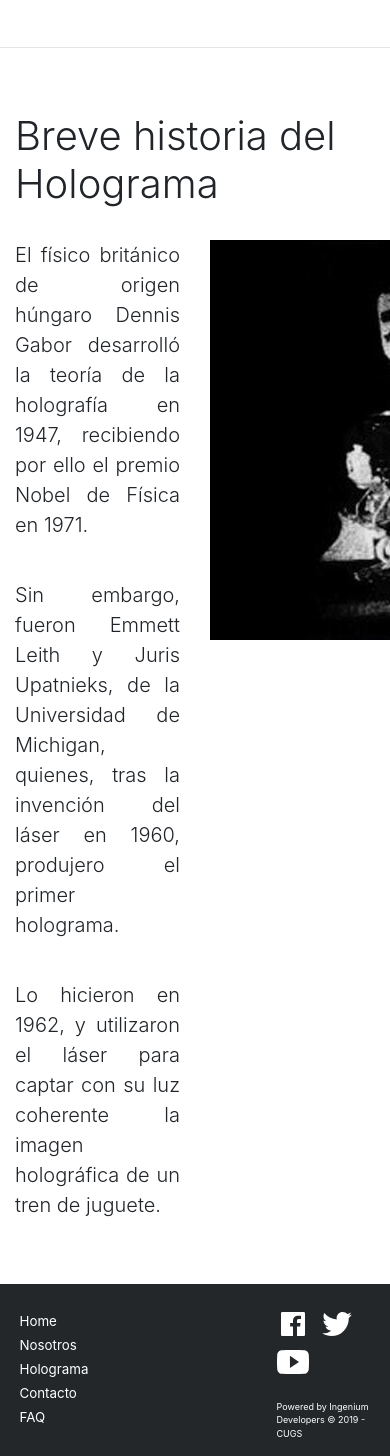
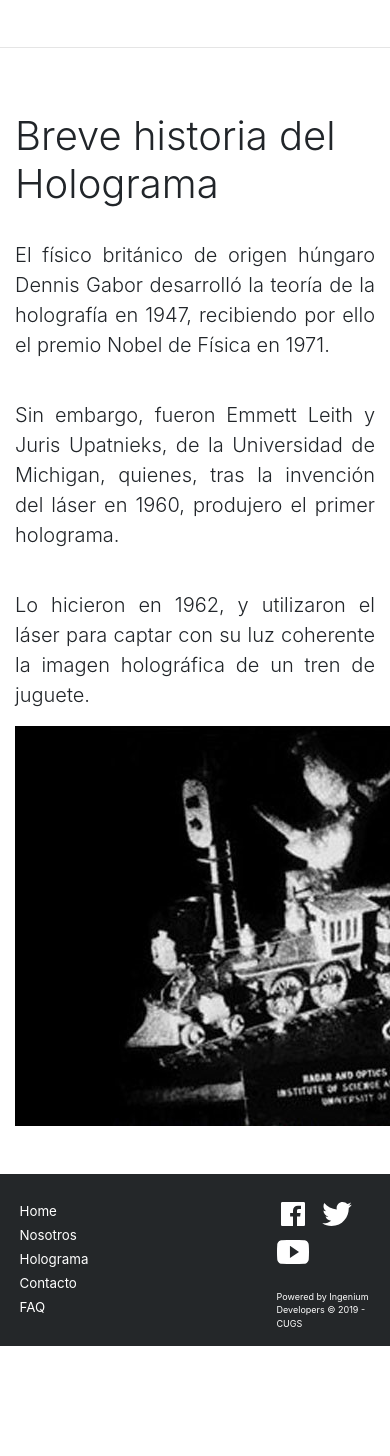
Before and after one commit to rtcht/ig_p1, a Flask app: page / in a window 390 px wide; the page is wider, and only the part inside the window is pictured. Shown: the part 1208-2664 px from the top of that part. After the commit the page ends 2554 px from the top of that part, so only its background shows below. Run offline with Flask 2, Linux system fonts and the light colour scheme; some libraries are stand-ins or nearby versions.

Commit message:
correccion de error en presupuesto y maquetacion

```diff
--- a/app.py
+++ b/app.py
@@ -133,23 +133,23 @@ def cotizacion():
 	    <th>CANTIDAD</th>
 	    <th>PRECIO UNIT</th>
 	  </tr>
-	  <tr>
-	    <th>""" + ("Chico" if request.form['tamanio_holograma'] == "5000" else ("Mediano" if request.form['tamanio_holograma'] == "7000" else "Grande")) + """</th>
+	<tr>
+	    <th>""" + ("Chico" if request.form['tamanio_holograma'] == "23000" else ("Mediano" if request.form['tamanio_holograma'] == "28000" else "Grande")) + """</th>
 	    <th>1</th>
 	    <th>""" + request.form['tamanio_holograma'] + """</th>
 	  </tr>
 	  <tr>
-	    <th>""" + ("Iluminado" if request.form['ambiente_holograma'] == "1500" else ("Oscuro" ))+ """</th>
+	    <th>""" + ("Iluminado" if request.form['ambiente_holograma'] == "8000" else ("Oscuro" ))+ """</th>
 	    <th>1</th>
 	    <th>""" + request.form['ambiente_holograma'] + """</th>
 	  </tr>
 	  <tr>
-	    <th>""" + ("Madera" if request.form['estilo_holograma'] == "2100" else ("Aluminio" ))+ """</th>
+	    <th>""" + ("Madera" if request.form['estilo_holograma'] == "6000" else ("Aluminio" ))+ """</th>
 	    <th>1</th>
 	    <th>""" + request.form['estilo_holograma'] + """</th>
 	  </tr>
 	  <tr>
-	    <th> """ + ("Estatico" if request.form['tipo_holograma'] == "7000" else ("Dinamico" if request.form['tipo_holograma'] == "8000" else "Informativo")) + """</th>
+	    <th> """ + ("Estatico" if request.form['tipo_holograma'] == "15000" else ("Dinamico" if request.form['tipo_holograma'] == "35000" else "Informativo")) + """</th>
 	    <th>1</th>
 	    <th> """ + request.form['tipo_holograma']  + """ </th>
 	  </tr>
--- a/templates/index.html
+++ b/templates/index.html
@@ -57,7 +57,7 @@
     <h1 class="font-weight-light">Breve historia del Holograma</h1>
     <br>
     <div class="row">
-    <div class="col-6 ">
+    <div class="col-md-6">
     <p id="pr1" class="lead"> El físico británico de origen húngaro Dennis Gabor desarrolló la teoría de la holografía en 1947, recibiendo por ello el premio Nobel de Física en 1971.
     </p>
     <br>
@@ -67,7 +67,7 @@
     <p id="pr1" class="lead">Lo hicieron en 1962, y utilizaron el láser para captar con su luz coherente la imagen holográfica de un tren de juguete.
     </p>
   </div>
-  <div class="col-6">
+  <div class="col-sm-6">
     <img  src="{{ url_for('static', filename = 'image/1h.jpg')}}"  alt="Primer:Holograma">
   </div>
     <br>
```
Also changed, not shown: 1 other file.
